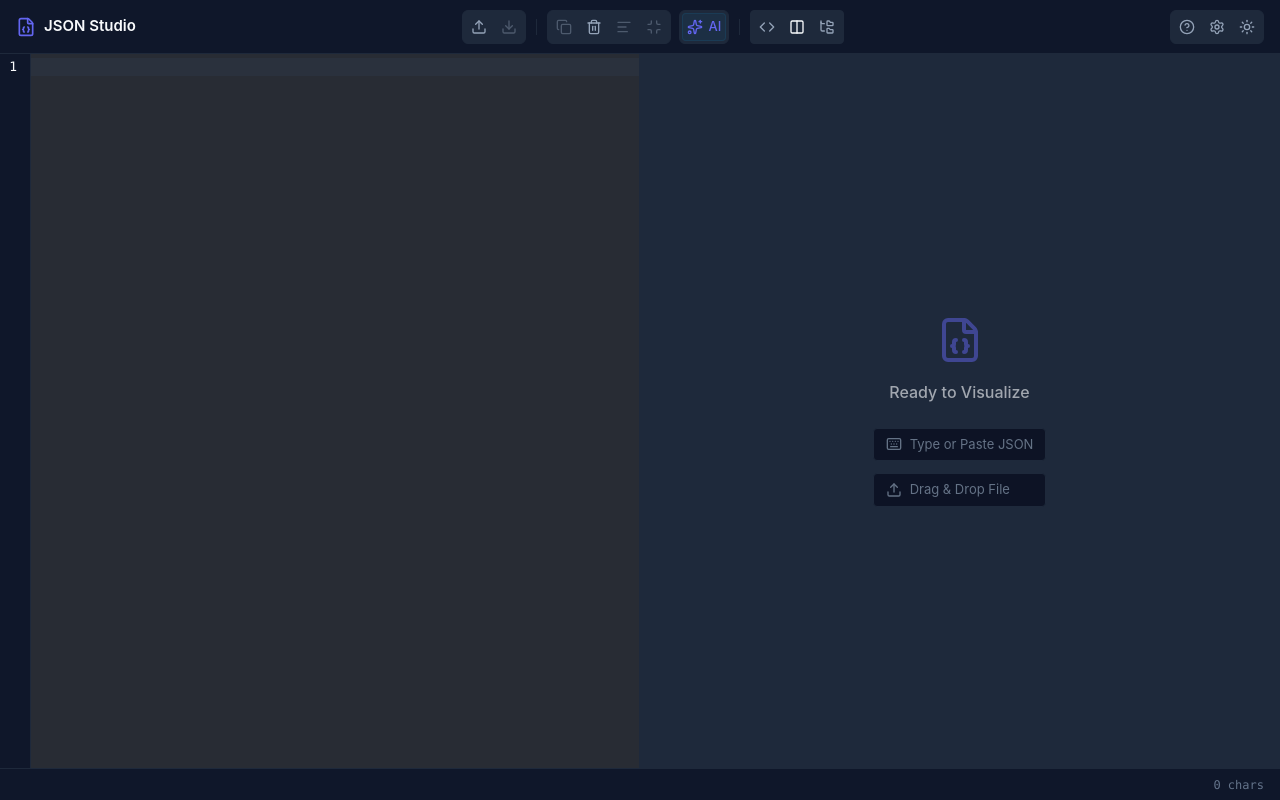
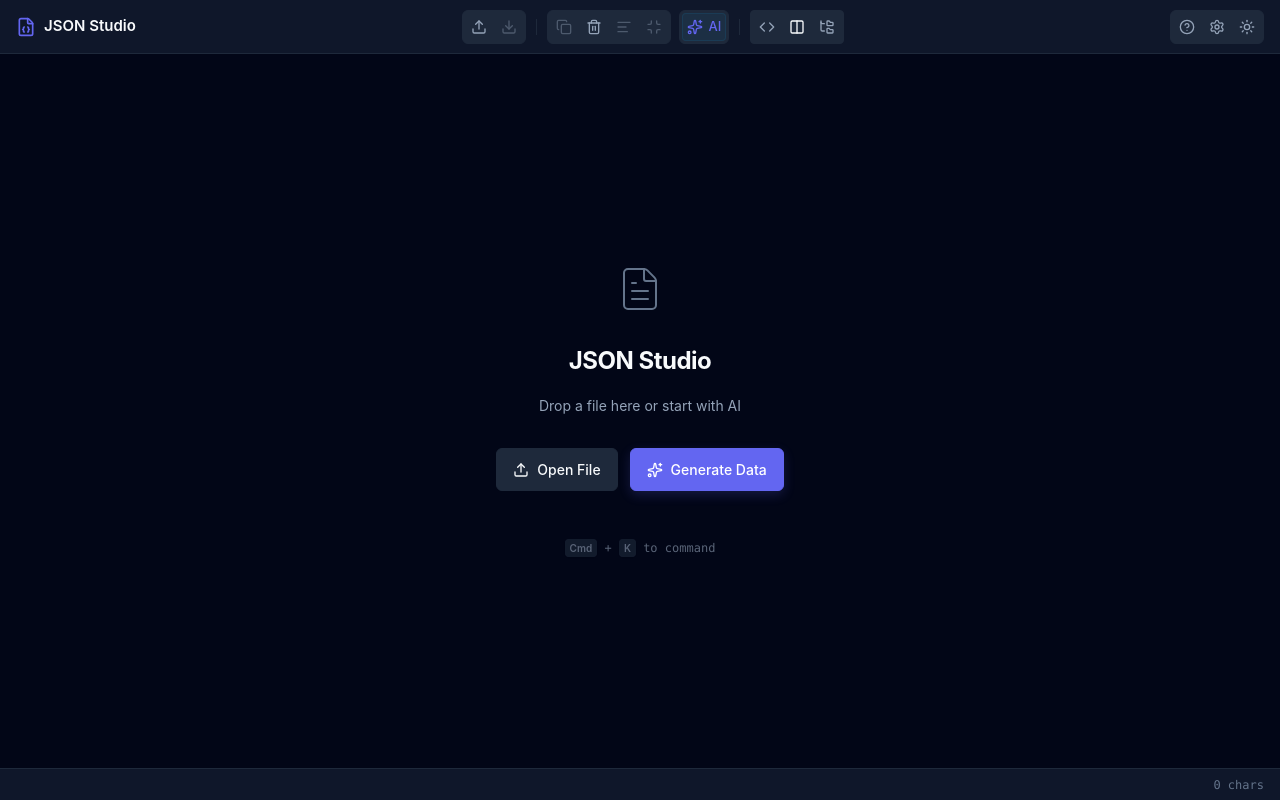
Before and after one commit to tejus07/JSON-Studio, a React (Vite) app: page / in a window 1280 px wide. Built offline with nearby package versions, Linux system fonts and the light colour scheme.

Commit message:
feat(ux): add global shortcuts (Cmd+K) and smart empty state with auto-paste

```diff
--- /dev/null
+++ b/src/components/EmptyState/EmptyState.module.css
@@ -0,0 +1,102 @@
+.container {
+    height: 100%;
+    width: 100%;
+    display: flex;
+    align-items: center;
+    justify-content: center;
+    background-color: var(--bg-app);
+    color: var(--text-main);
+}
+
+.content {
+    display: flex;
+    flex-direction: column;
+    align-items: center;
+    gap: var(--spacing-4);
+    text-align: center;
+    max-width: 400px;
+    padding: var(--spacing-8);
+    /* border: 1px dashed var(--border-subtle); */
+    border-radius: var(--radius-lg);
+}
+
+.iconWrapper {
+    color: var(--text-faint);
+    margin-bottom: var(--spacing-2);
+}
+
+.title {
+    font-size: 24px;
+    font-weight: 700;
+    margin: 0;
+    color: var(--text-main);
+    letter-spacing: -0.5px;
+}
+
+.subtitle {
+    font-size: 14px;
+    color: var(--text-muted);
+    margin: 0 0 var(--spacing-4) 0;
+}
+
+.actions {
+    display: flex;
+    gap: var(--spacing-3);
+    margin-bottom: var(--spacing-4);
+}
+
+.actionBtn {
+    display: flex;
+    align-items: center;
+    gap: 8px;
+    padding: 10px 16px;
+    border-radius: var(--radius-md);
+    font-size: 14px;
+    font-weight: 500;
+    cursor: pointer;
+    background-color: var(--bg-surface);
+    border: 1px solid var(--border-subtle);
+    color: var(--text-main);
+    transition: all 0.2s;
+}
+
+.actionBtn:hover {
+    background-color: var(--bg-hover);
+    transform: translateY(-1px);
+}
+
+.actionBtn.primary {
+    background-color: var(--color-primary);
+    color: white;
+    border-color: var(--color-primary);
+    box-shadow: 0 4px 12px rgba(99, 102, 241, 0.2);
+}
+
+.actionBtn.primary:hover {
+    background-color: var(--color-primary-hover);
+}
+
+.shortcuts {
+    display: flex;
+    flex-direction: column;
+    gap: var(--spacing-2);
+    margin-top: var(--spacing-4);
+    opacity: 0.6;
+}
+
+.shortcutItem {
+    font-size: 12px;
+    color: var(--text-muted);
+    font-family: var(--font-mono);
+}
+
+kbd {
+    background-color: var(--bg-surface);
+    border: 1px solid var(--border-subtle);
+    border-radius: 4px;
+    padding: 2px 4px;
+    font-size: 10px;
+    font-weight: 600;
+    font-family: var(--font-sans);
+    box-shadow: 0 1px 1px rgba(0, 0, 0, 0.1);
+}
--- /dev/null
+++ b/src/components/EmptyState/EmptyState.tsx
@@ -0,0 +1,45 @@
+import { FileText, Sparkles, Upload } from 'lucide-react';
+import { useJsonStore } from '../../store/useJsonStore';
+import styles from './EmptyState.module.css';
+
+export function EmptyState() {
+    const { setPromptModalOpen, isPromptModalOpen } = useJsonStore();
+
+    if (isPromptModalOpen) return null; // Hide if modal is open to avoid double overlap? Actually modal is overlay, so this is fine.
+
+    return (
+        <div className={styles.container}>
+            <div className={styles.content}>
+                <div className={styles.iconWrapper}>
+                    <FileText size={48} strokeWidth={1} />
+                </div>
+                <h2 className={styles.title}>JSON Studio</h2>
+                <p className={styles.subtitle}>Drop a file here or start with AI</p>
+
+                <div className={styles.actions}>
+                    <button
+                        className={styles.actionBtn}
+                        onClick={() => document.querySelector<HTMLInputElement>('input[type="file"]')?.click()}
+                    >
+                        <Upload size={16} />
+                        <span>Open File</span>
+                    </button>
+
+                    <button
+                        className={`${styles.actionBtn} ${styles.primary}`}
+                        onClick={() => setPromptModalOpen(true, 'generate')}
+                    >
+                        <Sparkles size={16} />
+                        <span>Generate Data</span>
+                    </button>
+                </div>
+
+                <div className={styles.shortcuts}>
+                    <div className={styles.shortcutItem}>
+                        <kbd>Cmd</kbd> + <kbd>K</kbd> to command
+                    </div>
+                </div>
+            </div>
+        </div>
+    );
+}
--- a/src/components/Layout/Layout.tsx
+++ b/src/components/Layout/Layout.tsx
@@ -11,6 +11,8 @@
 import { Toolbar } from '../Toolbar/Toolbar';
 import { MobileNav } from '../MobileNav/MobileNav';
 import { useIsMobile } from '../../hooks/useIsMobile';
+import { useKeyboardShortcuts } from '../../hooks/useKeyboardShortcuts';
+import { EmptyState } from '../EmptyState/EmptyState';
 import styles from './Layout.module.css';
 
 export function Layout() {
@@ -26,6 +28,7 @@
     } = useJsonStore();
 
     const isMobile = useIsMobile();
+    useKeyboardShortcuts();
 
     // Force safe view mode on mobile (no split)
     useEffect(() => {
@@ -98,6 +101,23 @@
         if (file) readFile(file);
     };
 
+    // Auto-paste handler for Empty State
+    useEffect(() => {
+        const handlePaste = (e: ClipboardEvent) => {
+            // Only capture if empty and not typing in an input (like the modal)
+            if (!rawText && e.clipboardData && (e.target === document.body || e.target === document.documentElement)) {
+                const text = e.clipboardData.getData('text');
+                if (text) {
+                    setText(text);
+                    toast.success('Pasted from clipboard');
+                }
+            }
+        };
+
+        window.addEventListener('paste', handlePaste);
+        return () => window.removeEventListener('paste', handlePaste);
+    }, [rawText, setText]);
+
     return (
         <div
             className={styles.layout}
@@ -142,6 +162,10 @@
             />
 
             <main className={styles.main}>
+                {!rawText ? (
+                    <EmptyState />
+                ) : (
+                    <>
                         {(!isMobile || viewMode === 'code') && (
                             <div className={`${styles.pane} ${viewMode === 'split' ? styles.half : styles.full}`}>
                                 <Editor initialValue={rawText} onChange={setText} />
@@ -152,6 +176,8 @@
                             <div className={`${styles.pane} ${viewMode === 'split' ? styles.half : styles.full} ${styles.treePane}`}>
                                 <JsonTree />
                             </div>
+                        )}
+                    </>
                 )}
             </main>
 
--- /dev/null
+++ b/src/hooks/useKeyboardShortcuts.ts
@@ -0,0 +1,32 @@
+import { useEffect } from 'react';
+import { useJsonStore } from '../store/useJsonStore';
+
+export function useKeyboardShortcuts() {
+    const {
+        setPromptModalOpen,
+        fixJsonWithAI,
+        rawText,
+        isValid
+    } = useJsonStore();
+
+    useEffect(() => {
+        function handleKeyDown(e: KeyboardEvent) {
+            // Cmd+K (or Ctrl+K) -> Open AI Command Palette (Generate)
+            if ((e.metaKey || e.ctrlKey) && e.key === 'k') {
+                e.preventDefault();
+                setPromptModalOpen(true, 'generate');
+            }
+
+            // Cmd+Shift+F -> Fix JSON (if invalid)
+            if ((e.metaKey || e.ctrlKey) && e.shiftKey && e.key === 'f') {
+                e.preventDefault();
+                if (rawText && !isValid) {
+                    fixJsonWithAI();
+                }
+            }
+        }
+
+        window.addEventListener('keydown', handleKeyDown);
+        return () => window.removeEventListener('keydown', handleKeyDown);
+    }, [setPromptModalOpen, fixJsonWithAI, rawText, isValid]);
+}
```
Lines whose indentation alone changed are shown as unchanged.
